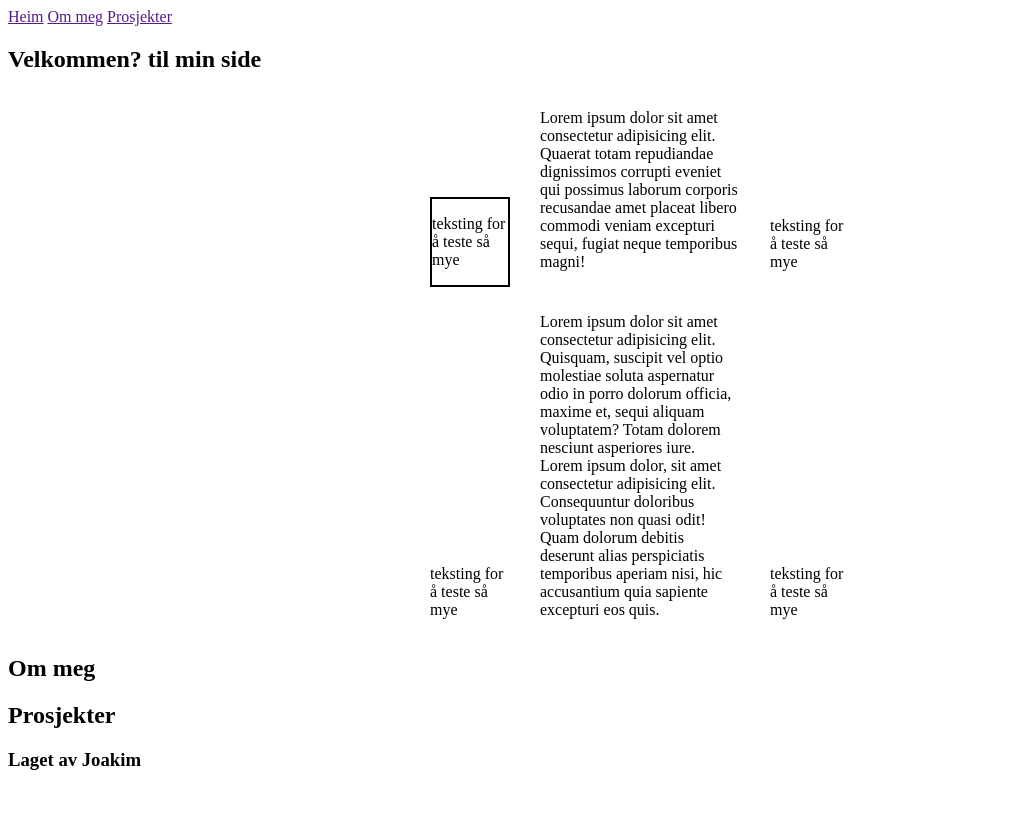
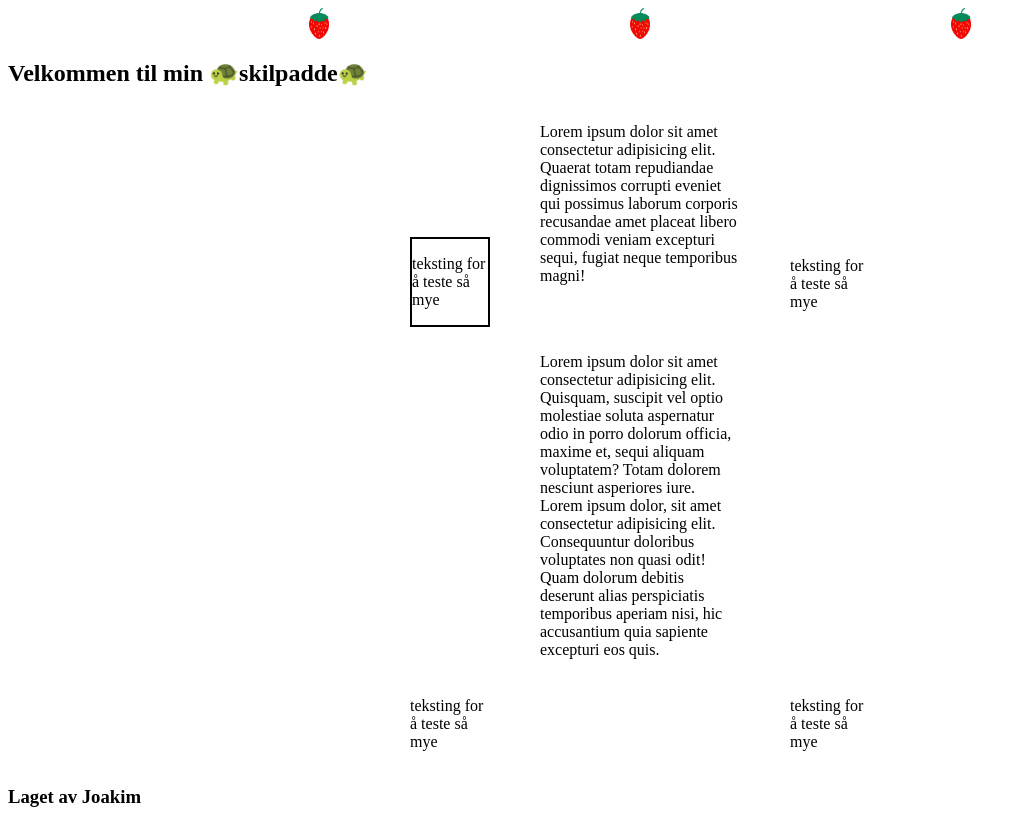
Before and after one commit to Joakimglodedata/joakim_glode_Innlevering3, a website: page index.html in a window 1280 px wide. Shown: the whole page, without its empty margins (0-1026 px from the left). Before the commit the page ends 800 px from the top, so only its background shows below. Drawn offline with Linux system fonts and the light colour scheme.

Commit message:
la til bilder

```diff
--- a/index.html
+++ b/index.html
@@ -13,15 +13,15 @@
   <!-- Body er for det som skal viser på nettsiden -->
   <body>
     <header>
-      <nav>
-        <a href="">Heim</a>
-        <a href="">Om meg</a>
-        <a href="">Prosjekter</a>
-      </nav>
+      <div class="berries">
+        <img src="berry.png" alt="">
+        <img src="berry.png" alt="">
+        <img src="berry.png" alt="">
+      </div>
     </header>
     <main>
       <section>
-        <h1>Velkommen? til min side</h1>
+        <h1>Velkommen til min 🐢skilpadde🐢</h1>
         <div class="container">
           <div class="i1"><p>teksting for å teste så mye</p></div>
           <div class="i2"><p>Lorem ipsum dolor sit amet consectetur adipisicing elit. Quaerat totam repudiandae dignissimos corrupti eveniet qui possimus laborum corporis recusandae amet placeat libero commodi veniam excepturi sequi, fugiat neque temporibus magni!
@@ -32,12 +32,6 @@
           <div class="i6"><p>teksting for å teste så mye</p></div>
         </div>
       </section>
-      <section>
-        <h2>Om meg</h2>
-      </section>
-      <section>
-        <h2>Prosjekter</h2>
-      </section>
     </main>
     <footer>
       <h3>Laget av Joakim</h3>
--- a/styles.css
+++ b/styles.css
@@ -1,9 +1,21 @@
+img {
+  width: 20px;
+}
+
+
+.berries {
+  display: flex;
+  justify-content: space-evenly;
+  flex-direction: row;
+}
+
 .container {
     display: grid;
     grid-template-columns: 80px 200px 80px;
     justify-content: center;
-    column-gap: 30px;
+    column-gap: 50px;
     row-gap: 10px;
+    grid-template-rows: 220px 430px;
   }
 
   .i6 {
```
Also changed, not shown: berry.png (added).
